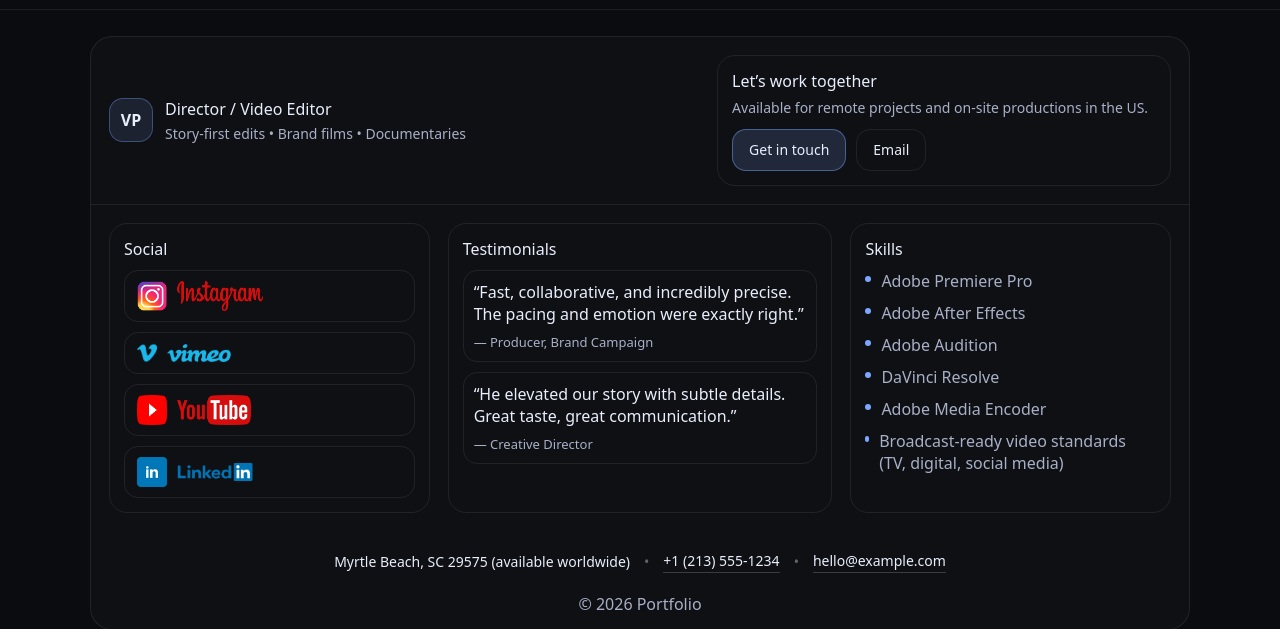
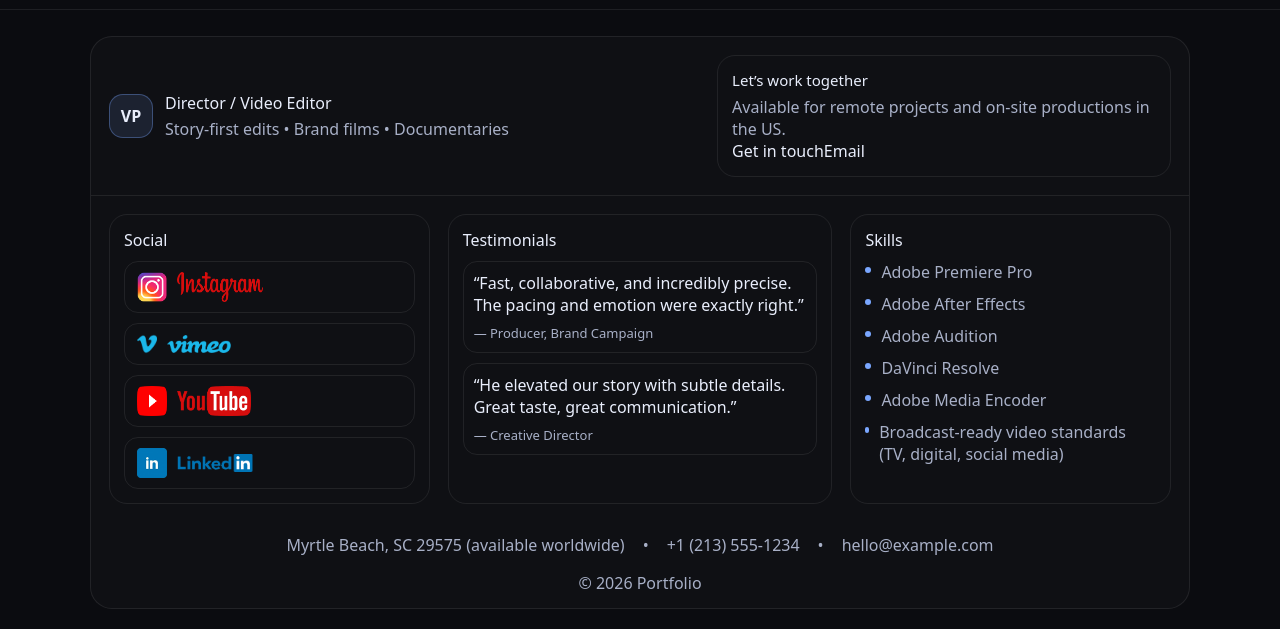
Before and after one commit to AlexGraceW/MySweetCatPortfolio, a Next.js app: page / in a window 1280 px wide. Shown: the part 287-916 px from the top of the page. Built offline with nearby package versions, Linux system fonts and the light colour scheme; no server answers; the database is empty.

Commit message:
changes for mibile virsion added

```diff
--- a/src/app/globals.css
+++ b/src/app/globals.css
@@ -25,8 +25,14 @@ a {
   text-decoration: none;
 }
 
+/* Чтобы изображения не "выпирали" на мобилке и не ломали layout */
+img {
+  max-width: 100%;
+  height: auto;
+}
+
 .container {
-  width: min(1100px, calc(100% - 32px));
+  width: min(1100px, calc(100% - 24px));
   margin: 0 auto;
 }
 
@@ -117,7 +123,30 @@ a {
   background: #0f1220;
 }
 
+/* HOME banner */
 .hero-banner.home img {
+  position: absolute;
+  inset: 0;
+  width: 100%;
+  height: 100%;
+  object-fit: cover;
+  object-position: 50% 38%;
+  opacity: 0.75;
+}
+
+/* WORKS banner */
+.hero-banner.works img {
+  position: absolute;
+  inset: 0;
+  width: 100%;
+  height: 100%;
+  object-fit: cover;
+  object-position: 50% 38%;
+  opacity: 0.75;
+}
+
+/* CONTACTS banner */
+.hero-banner.contacts img {
   position: absolute;
   inset: 0;
   width: 100%;
@@ -129,7 +158,9 @@ a {
 
 .hero-text {
   position: relative;
-  padding: 100px;
+  /* clamp вместо padding:100px — плавно масштабируется под размеры экрана */
+  padding: clamp(18px, 6vw, 100px);
+  text-align: start;
 }
 
 .hero-title {
@@ -140,6 +171,24 @@ a {
 .hero-subtitle {
   margin: 0;
   color: var(--muted);
+}
+
+/* ================= HERO (MOBILE) ================= */
+
+@media (max-width: 640px) {
+  .hero-banner {
+    min-height: 220px;
+    border-radius: 18px;
+  }
+
+  .hero-title {
+    font-size: 28px;
+    line-height: 1.1;
+  }
+
+  .hero-subtitle {
+    font-size: 14px;
+  }
 }
 
 /* ================= AVATAR ================= */
@@ -170,15 +219,30 @@ a {
   display: block;
   object-fit: cover;
   object-position: 60%;
-  transform: scale(10.0);
+
+  /* scale(10) был слишком агрессивный; делаем аккуратное увеличение только картинки */
+  transform: scale(1.15);
   transition: transform 180ms ease;
   will-change: transform;
 }
 
 .avatar-wrap:hover .avatar-img {
-  transform: none;
+  transform: scale(1.22);
 }
 
+/* ================= AVATAR ROW (MOBILE) ================= */
+
+@media (max-width: 640px) {
+  .profile-row {
+    flex-direction: column;
+    align-items: flex-start;
+  }
+
+  .avatar-wrap {
+    width: 88px;
+    height: 88px;
+  }
+}
 
 /* ================= CONTENT ================= */
 
@@ -198,16 +262,42 @@ a {
   top: 86px;
 }
 
-/* ================= HOME SECTIONS ================= */
+.work-thumb {
+  width: 100%;
+  height: 170px;
+  object-fit: cover;
+  border-radius: 14px;
+  border: 1px solid var(--line);
+  background: #0f1220;
+}
+
+/* ================= HOME SECTIONS (2/3 + 1/3, alternating) ================= */
 
 .home-row {
   display: grid;
   grid-template-columns: 2fr 1fr;
   gap: 16px;
+  align-items: stretch;
 }
 
 .home-row--reverse {
   grid-template-columns: 1fr 2fr;
+}
+
+.home-photo {
+  height: 100%;
+  min-height: 220px;
+  border-radius: 16px;
+  overflow: hidden;
+  border: 1px solid var(--line);
+  background: #0f1220;
+}
+
+.home-photo img {
+  width: 100%;
+  height: 100%;
+  object-fit: cover;
+  object-position: center;
 }
 
 @media (max-width: 900px) {
@@ -217,28 +307,7 @@ a {
   }
 }
 
-.section-photo-card {
-  display: flex;
-  flex-direction: column;
-}
-
-.section-photo-wrap {
-  width: 100%;
-  height: 100%;
-  border-radius: 14px;
-  overflow: hidden;
-  border: 1px solid var(--line);
-  background: #0f1220;
-}
-
-.section-photo-wrap img {
-  width: 100%;
-  height: 100%;
-  object-fit: cover;
-  display: block;
-}
-
-/* ================= FOOTER ================= */
+/* ================= FOOTER (HOME) ================= */
 
 .site-footer {
   margin-top: 30px;
@@ -283,7 +352,6 @@ a {
 }
 
 .footer-brand-subtitle {
-  font-size: 14px;
   margin-top: 4px;
   color: var(--muted);
 }
@@ -295,70 +363,13 @@ a {
 }
 
 .footer-cta-title {
-  font-size: 16px;
+  font-size: 15px;
   font-weight: 400;
 }
 
 .footer-cta-subtitle {
-  font-size: 14px;
   margin-top: 6px;
   color: var(--muted);
-}
-
-/* CTA BUTTONS (Footer) */
-
-.footer-cta-actions {
-  margin-top: 12px;
-  display: flex;
-  gap: 10px;
-  flex-wrap: wrap;
-}
-
-.footer-btn {
-  display: inline-flex;
-  align-items: center;
-  justify-content: center;
-
-  padding: 10px 16px;
-  border-radius: 14px;
-
-  border: 1px solid var(--line);
-  background: rgba(255, 255, 255, 0.03);
-  color: var(--text);
-
-  font-size: 14px;
-  font-weight: 400;
-  line-height: 1;
-
-  cursor: pointer;
-  transition: background 180ms ease, border-color 180ms ease, transform 120ms ease;
-}
-
-.footer-btn:hover {
-  font-weight: 600;
-  background: rgba(255, 255, 255, 0.06);
-  transform: translateY(-1px);
-}
-
-.footer-btn:active {
-  transform: translateY(0);
-}
-
-.footer-btn-lg {
-  min-height: 42px;
-}
-
-.footer-btn-primary {
-  border-color: rgba(122, 167, 255, 0.45);
-  background: rgba(122, 167, 255, 0.16);
-}
-
-.footer-btn-primary:hover {
-  background: rgba(122, 167, 255, 0.22);
-}
-
-.footer-btn-outline {
-  background: transparent;
 }
 
 .footer-divider {
@@ -384,7 +395,7 @@ a {
   margin-bottom: 10px;
 }
 
-/* SOCIAL */
+/* SOCIAL (HOME) */
 
 .social {
   font-size: 15px;
@@ -405,15 +416,6 @@ a {
 .social-name-img {
   display: block;
   object-fit: contain;
-}
-
-.social-link {
-  display: flex;
-  align-items: center;
-  gap: 10px;
-  padding: 10px 12px;
-  border-radius: 14px;
-  border: 1px solid var(--line);
 }
 
 .social-link.ig {
@@ -456,96 +458,6 @@ a {
   font-size: 13px;
 }
 
-/* CONTACTS (NEW) */
-
-.footer-contacts {
-  display: grid;
-  gap: 10px;
-}
-
-.footer-contact-row {
-  display: grid;
-  grid-template-columns: 78px 1fr;
-  gap: 10px;
-  align-items: start;
-}
-
-.footer-contact-label {
-  color: var(--muted);
-  font-size: 13px;
-  line-height: 1.4;
-}
-
-.footer-contact-value {
-  color: var(--text);
-  line-height: 1.5;
-}
-
-.footer-contact-link {
-  color: var(--text);
-  line-height: 1.5;
-  border-bottom: 1px solid rgba(255, 255, 255, 0.16);
-  width: fit-content;
-  padding-bottom: 2px;
-}
-
-.footer-contact-link:hover {
-  border-bottom-color: rgba(122, 167, 255, 0.55);
-}
-
-.footer-contact-note {
-  margin-top: 10px;
-  color: var(--muted);
-  font-size: 13px;
-  line-height: 1.45;
-}
-
-/* ================= FOOTER CONTACTS ROW ================= */
-
-.footer-contacts-row {
-  display: flex;
-  justify-content: center;
-  align-items: center;
-  gap: 14px;
-
-  padding: 14px 18px 6px;
-  margin-top: 6px;
-
-  font-size: 14px;
-  color: var(--text);
-  text-align: center;
-  flex-wrap: wrap;
-}
-
-.footer-contacts-row a {
-  color: var(--text);
-  text-decoration: none;
-  border-bottom: 1px solid rgba(255, 255, 255, 0.18);
-  padding-bottom: 2px;
-}
-
-.footer-contacts-row a:hover {
-  border-bottom-color: rgba(122, 167, 255, 0.6);
-}
-
-.footer-sep {
-  color: rgba(255, 255, 255, 0.35);
-}
-
-/* MOBILE */
-
-@media (max-width: 600px) {
-  .footer-contacts-row {
-    gap: 8px;
-    font-size: 13px;
-  }
-
-  .footer-sep {
-    display: none;
-  }
-}
-
-
 /* INFO */
 
 .footer-list {
@@ -573,59 +485,42 @@ a {
   text-align: center;
 }
 
+/* CONTACTS ROW (BOTTOM, CENTERED) */
+
+.footer-contacts-row {
+  display: flex;
+  gap: 18px;
+  justify-content: center;
+  align-items: center;
+  padding: 12px 18px 2px;
+  color: var(--muted);
+  flex-wrap: wrap;
+}
+
+.footer-contact-item {
+  display: inline-flex;
+  align-items: center;
+  gap: 10px;
+  padding: 8px 10px;
+  border-radius: 14px;
+  border: 1px solid var(--line);
+  background: rgba(255, 255, 255, 0.02);
+  color: var(--text);
+  cursor: pointer;
+}
+
+.footer-contact-item:hover {
+  background: rgba(255, 255, 255, 0.04);
+}
+
 @media (max-width: 900px) {
   .footer-top,
   .footer-grid {
     grid-template-columns: 1fr;
   }
 }
+
 /* ================= WORKS ================= */
-
-.works-grid {
-  display: grid;
-  grid-template-columns: repeat(2, 1fr);
-  gap: 16px;
-}
-
-.hero-banner.works img {
-  position: absolute;
-  inset: 0;
-  width: 100%;
-  height: 100%;
-  object-fit: cover;
-  object-position: 50% 90%;
-  opacity: 0.75;
-}
-
-@media (max-width: 900px) {
-  .works-grid {
-    grid-template-columns: 1fr;
-  }
-}
-
-.works-card {
-  border: 1px solid var(--line);
-  background: var(--card);
-  border-radius: 18px;
-  overflow: hidden;
-}
-
-.works-thumb {
-  width: 100%;
-  height: 200px;
-  display: block;
-  object-fit: cover;
-  background: #0f1220;
-  border-bottom: 1px solid var(--line);
-}
-
-.works-thumb--empty {
-  border-bottom: 1px solid var(--line);
-}
-
-.works-body {
-  padding: 14px;
-}
 
 .works-title {
   font-size: 18px;
@@ -641,25 +536,6 @@ a {
 .works-video {
   margin-top: 12px;
 }
-/* ================= WORKS GRID (3 in a row) ================= */
-
-.works-grid-3 {
-  display: grid;
-  grid-template-columns: repeat(3, 1fr);
-  gap: 16px;
-}
-
-@media (max-width: 1000px) {
-  .works-grid-3 {
-    grid-template-columns: repeat(2, 1fr);
-  }
-}
-
-@media (max-width: 700px) {
-  .works-grid-3 {
-    grid-template-columns: 1fr;
-  }
-}
 
 .works-item-card {
   border: 1px solid var(--line);
@@ -669,6 +545,7 @@ a {
   display: flex;
   flex-direction: column;
   gap: 10px;
+  min-width: 0;
 }
 
 .works-item-title {
@@ -679,6 +556,7 @@ a {
 .works-item-desc {
   color: var(--muted);
   line-height: 1.55;
+  overflow-wrap: anywhere;
 }
 
 .works-item-video {
@@ -689,48 +567,15 @@ a {
 
 .contacts-grid {
   display: grid;
-  grid-template-columns: repeat(2, 1fr);
+  grid-template-columns: 1fr 1fr;
   gap: 16px;
-}
-
-.hero-banner.contacts img {
-  position: absolute;
-  inset: 0;
-  width: 100%;
-  height: 100%;
-  object-fit: cover;
-  object-position: 50% 90%;
-  opacity: 0.75;
+  align-items: start;
 }
 
 @media (max-width: 900px) {
   .contacts-grid {
     grid-template-columns: 1fr;
   }
-}
-
-.contacts-card {
-  border: 1px solid var(--line);
-  background: var(--card);
-  border-radius: 18px;
-  overflow: hidden;
-}
-
-.contacts-thumb {
-  width: 100%;
-  height: 200px;
-  display: block;
-  object-fit: cover;
-  background: #0f1220;
-  border-bottom: 1px solid var(--line);
-}
-
-.contacts-thumb--empty {
-  border-bottom: 1px solid var(--line);
-}
-
-.contacts-body {
-  padding: 14px;
 }
 
 .contacts-title {
@@ -747,6 +592,7 @@ a {
 .contacts-video {
   margin-top: 12px;
 }
+
 /* ================= INNER FOOTER SOCIAL ROW ================= */
 
 .footer-social-row {
@@ -773,19 +619,121 @@ a {
   transform: translateY(-1px);
 }
 
-.footer-social-link:active {
-  transform: translateY(0);
-}
-
-.footer-social-link img {
+.footer-social-icon {
   display: block;
   object-fit: contain;
 }
 
-/* mobile wrap */
+.footer-social-name {
+  display: block;
+  object-fit: contain;
+}
+
 @media (max-width: 900px) {
   .footer-social-row {
+    flex-wrap: wrap;
     justify-content: center;
-    flex-wrap: wrap;
   }
 }
+
+/* ================= RESPONSIVE (GENERAL) ================= */
+
+@media (max-width: 640px) {
+  .section {
+    padding: 18px 0;
+  }
+
+  .card {
+    border-radius: 16px;
+    padding: 14px;
+  }
+}
+
+/* ================= WORKS GRID (RESPONSIVE) ================= */
+
+/* Десктоп: 3 колонки */
+.works-grid-3 {
+  display: grid;
+  gap: 16px;
+  grid-template-columns: repeat(3, minmax(0, 1fr));
+}
+
+/* Планшет: 2 колонки */
+@media (max-width: 1024px) {
+  .works-grid-3 {
+    grid-template-columns: repeat(2, minmax(0, 1fr));
+  }
+}
+
+/* Телефон: 1 колонка */
+@media (max-width: 640px) {
+  .works-grid-3 {
+    grid-template-columns: 1fr;
+    gap: 14px;
+  }
+}
+/* ================= HOME: PROFILE + INTRO/ABOUT ================= */
+
+.profile-row--center {
+  align-items: center;
+}
+
+.profile-text {
+  min-width: 0;
+}
+
+.profile-title {
+  font-size: 18px;
+  font-weight: 600;
+}
+
+.profile-subtitle {
+  margin-top: 4px;
+}
+
+.home-intro-grid {
+  margin-top: 16px;
+  align-items: start;
+}
+
+.home-about-html,
+.home-section-html {
+  line-height: 1.7;
+}
+
+/* ================= VIDEO EMBEDS ================= */
+
+.embed-16x9 {
+  position: relative;
+  width: 100%;
+  border-radius: 14px;
+  overflow: hidden;
+  border: 1px solid var(--line);
+  background: #0f1220;
+  aspect-ratio: 16 / 9;
+}
+
+.embed-16x9 iframe {
+  position: absolute;
+  inset: 0;
+  width: 100%;
+  height: 100%;
+  border: 0;
+  display: block;
+}
+
+.video-player {
+  width: 100%;
+  border-radius: 14px;
+  border: 1px solid var(--line);
+  background: #0f1220;
+  display: block;
+}
+
+/* ================= HOME (MOBILE TWEAKS) ================= */
+
+@media (max-width: 640px) {
+  .profile-title {
+    font-size: 16px;
+  }
+}
```
Also changed, not shown: src/app/(home)/page.tsx (+21 -35 lines), src/app/works/page.old.tsx (deleted, +0 -20 lines).
